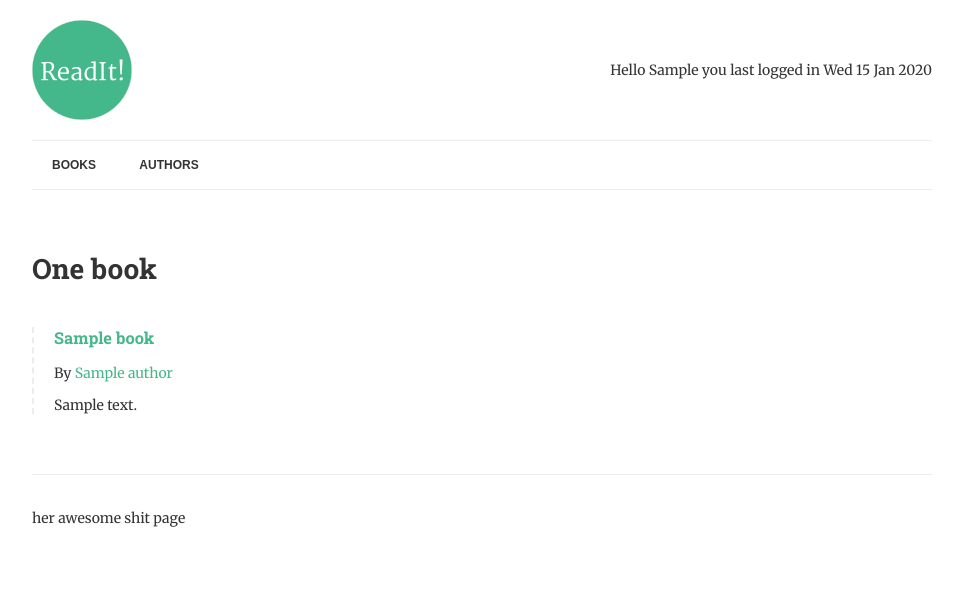
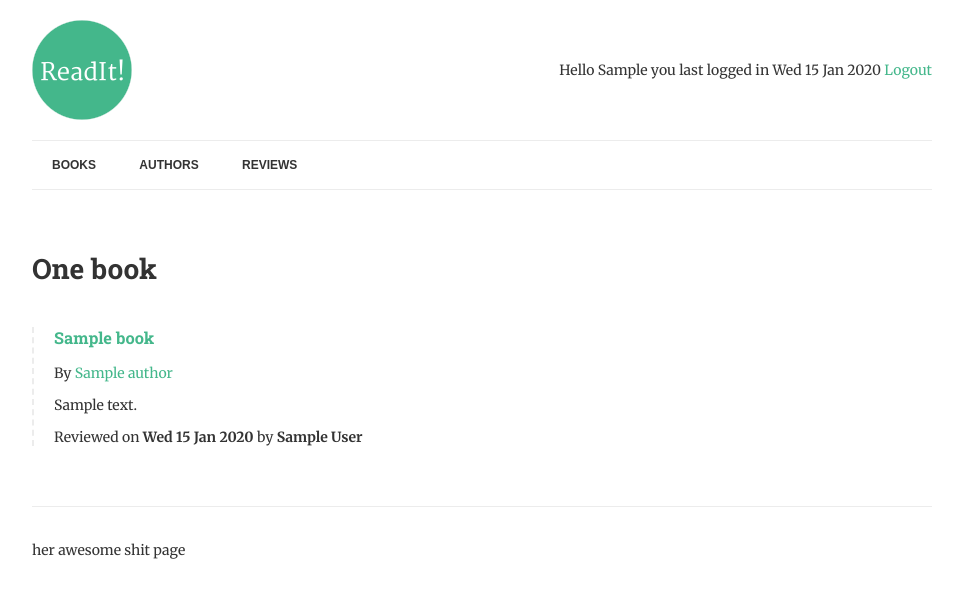
Before and after one commit to cevher/readit, a Django app: page / in a window 1280 px wide. Shown: the top 598 px of the page, without its empty margins (158-1121 px from the left). Run offline with Django 3.2, Linux system fonts and the light colour scheme; a user stored in the database is signed in; tables that the repository leaves empty hold one stand-in row (values such as "Sample post").

Commit message:
Chapter 5 ends here

```diff
--- a/books/admin.py
+++ b/books/admin.py
@@ -5,7 +5,7 @@ from .models import book, Author
 class BookAdmin(admin.ModelAdmin):
     fieldsets=[
     ("Book Details",{"fields":["title","authors"]}),
-    ("Review", {"fields":["is_favorite", "review","date_reviewed"]}),
+    ("Review", {"fields":["is_favorite", "review","reviewed_by","date_reviewed"]}),
     ]
 
     readonly_fields = ("date_reviewed"),
--- a/books/forms.py
+++ b/books/forms.py
@@ -22,7 +22,7 @@ class ReviewForm(forms.Form):
 class BookForm(forms.ModelForm):
     class Meta:
         model= book
-        fields=['title', 'authors']
+        fields=['title', 'authors','reviewed_by']
     def clean(self):
         super(BookForm,self).clean()
 
--- a/books/models.py
+++ b/books/models.py
@@ -1,3 +1,4 @@
+from django.contrib.auth.models import User
 from django.core.urlresolvers import reverse
 from django.db import models
 from django.utils import timezone
@@ -8,6 +9,7 @@ class book(models.Model):
     title = models.CharField(max_length=150)
     authors = models.ManyToManyField("Author", related_name="books")
     review = models.TextField(blank=True, null=True)
+    reviewed_by  = models.ForeignKey(User, blank=True,null=True, related_name="reviews")
     date_reviewed = models.DateTimeField(blank=True,null=True   )
     is_favorite = models.BooleanField(default=False, verbose_name="Favorite?")
 
--- a/books/templates/author.html
+++ b/books/templates/author.html
@@ -8,6 +8,12 @@
 				<h3><a href="{% url 'book-detail' book.pk %}">{{ book.title }}</a></h3>
 				{% if book.is_favourite %}<p class="highlight">favourite</p>{% endif %}
 				<p>{{ book.review|linebreaks }}</p>
+				<p clas="meta">
+					Reviewed on <strong>{{ book.date_reviewed|date:"D d M Y"}}</strong>
+					{% if book.reviewed_by%}
+					by <strong>{{book.reviewed_by.get_full_name|default:book.reviewed_by.username}}</strong>
+					{%endif%}
+				</p>
 			</div>
 		{% endif %}
 	{% endfor %}
--- a/books/templates/book-detail.html
+++ b/books/templates/book-detail.html
@@ -3,4 +3,10 @@
 	<p>By {% for author in book.authors.all %}<a href="{% url 'author-detail' author.pk %}">{{ author.name }}</a>{% endfor %}</p>
 	{% if book.is_favourite %}<p class="highlight">favourite</p>{% endif %}
 	<p>{{ book.review|linebreaks }}</p>
+	<p clas="meta">
+		Reviewed on <strong>{{ book.date_reviewed|date:"D d M Y"}}</strong>
+		{% if book.reviewed_by%}
+		by <strong>{{book.reviewed_by.get_full_name|default:book.reviewed_by.username}}</strong>
+		{%endif%}
+	</p>
 </div>
--- a/books/views.py
+++ b/books/views.py
@@ -1,5 +1,5 @@
 from django.core.urlresolvers import reverse
-
+from django.contrib.auth.decorators import login_required
 from django.db.models import Count
 from django.shortcuts import get_object_or_404, render, redirect
 from .models import book, Author
@@ -63,7 +63,7 @@ class ReviewList(View):
         return render(request, "list-to-review.html", context)
 
 
-
+@login_required
 def review_book(request, pk):
     Book = get_object_or_404(book, pk=pk)
     if request.method=='POST':
@@ -71,6 +71,7 @@ def review_book(request, pk):
         if form.is_valid():
             Book.is_favorite = form.cleaned_data['is_favorite']
             Book.review = form.cleaned_data['review']
+            Book.reviewed_by =request.user
             Book.save()
 
             return redirect('review-books')
--- a/readit/templates/base.html
+++ b/readit/templates/base.html
@@ -16,9 +16,9 @@
       <a href="{% url 'books'%}">  <img src="{% static 'img/logo.png' %}" alt="ReadIt!" class="logo"/> </a>
         <div class='welcome'>
           {% if request.user.is_authenticated %}
-          <p>Hello {{request.user.username|title}}  you last logged in {{request.user.last_login|date:"D d M Y"}} </p>
+          <p>Hello {{request.user.username|title}}  you last logged in {{request.user.last_login|date:"D d M Y"}} <a href="{%url 'logout'%}">Logout</a></p>
           {% else %}
-          <p>Welcome guest</p>
+          <p>Welcome guest! <a href="{%url 'login'%}">Login</a></p>
           {% endif %}
         </div>
 
@@ -26,7 +26,9 @@
       <nav>
         <a href="{% url 'books'%}">Books</a>
         <a href="{% url 'authors'%}">Authors</a>
-
+        {% if request.user.is_authenticated %}
+        <a href="{% url 'review-books' %}">Reviews  </a>
+        {% endif %}
       </nav>
         <main>
           {% block content %}  {% endblock %}
--- a/readit/urls.py
+++ b/readit/urls.py
@@ -13,21 +13,30 @@ Including another URLconf
     1. Import the include() function: from django.conf.urls import url, include
     2. Add a URL to urlpatterns:  url(r'^blog/', include('blog.urls'))
 """
+from django.contrib.auth.decorators import login_required
 from django.conf.urls import url
 from django.contrib import admin
+from django.contrib.auth import views as auth_views
 from books.views import (list_books, AuthorList, CreateAuthor, BookDetail,
     AuthorDetail, review_book, ReviewList)
 import debug_toolbar
 
 urlpatterns = [
+    #Auth
+    url(r'^logout/$', auth_views.logout,{'next_page':'books'}, name='logout'),
+    url(r'^login/$', auth_views.login,{'template_name':'login.html'}, name='login'),
+
+    #Admin
     url(r'^__debug__/', debug_toolbar.urls),
     url(r'^admin/', admin.site.urls),
+
+    #Custom
     url(r'^$', list_books, name='books'),
     url(r'^authors/$',AuthorList.as_view(), name='authors'),
     url(r'^books/(?P<pk>[-\w]+)/$',BookDetail.as_view(), name='book-detail'),
-    url(r'^authors/add/$',CreateAuthor.as_view(), name='add-author'),
+    url(r'^authors/add/$',login_required(CreateAuthor.as_view()), name='add-author'),
     url(r'^authors/(?P<pk>[-\w]+)/$',AuthorDetail.as_view(), name='author-detail'),
-    url(r'^review/$', ReviewList.as_view(), name='review-books'),
+    url(r'^review/$', login_required(ReviewList.as_view()), name='review-books'),
     url(r'^review/(?P<pk>[-\w]+)/$', review_book, name='review-book'),
 
 ]
```
Also changed, not shown: books/templates/list-to-review.html (+21 -0 lines), readit/templates/login.html (added, +22 -0 lines), books/migrations/0004_book_reviewed_by.py (added), books/templates/create-author.html (line endings or trailing spaces).
